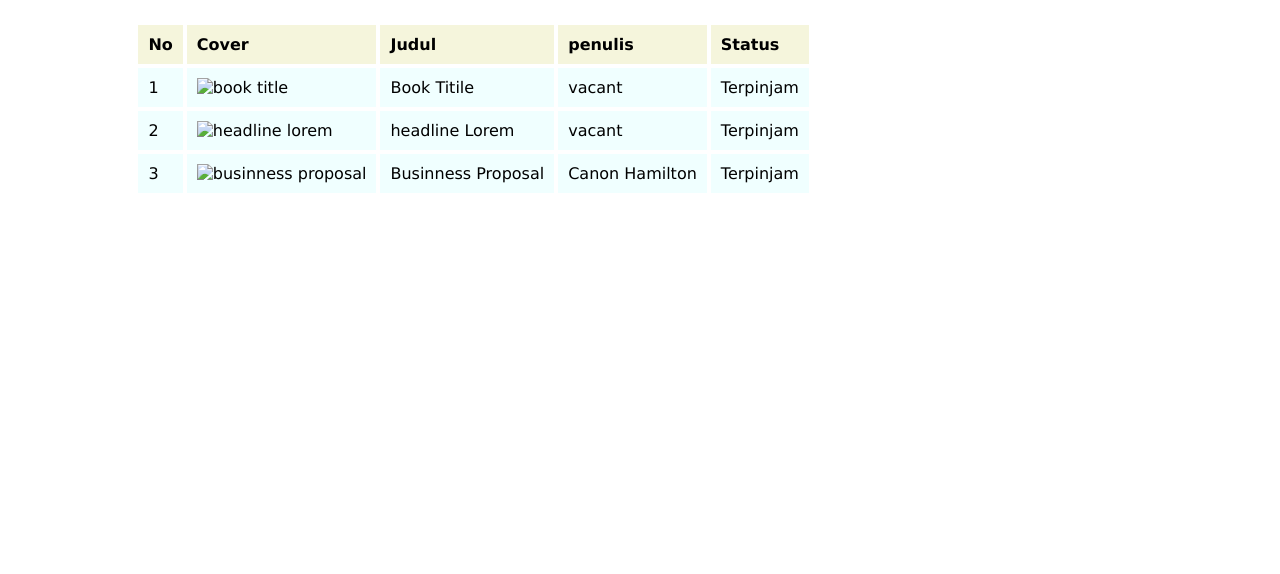
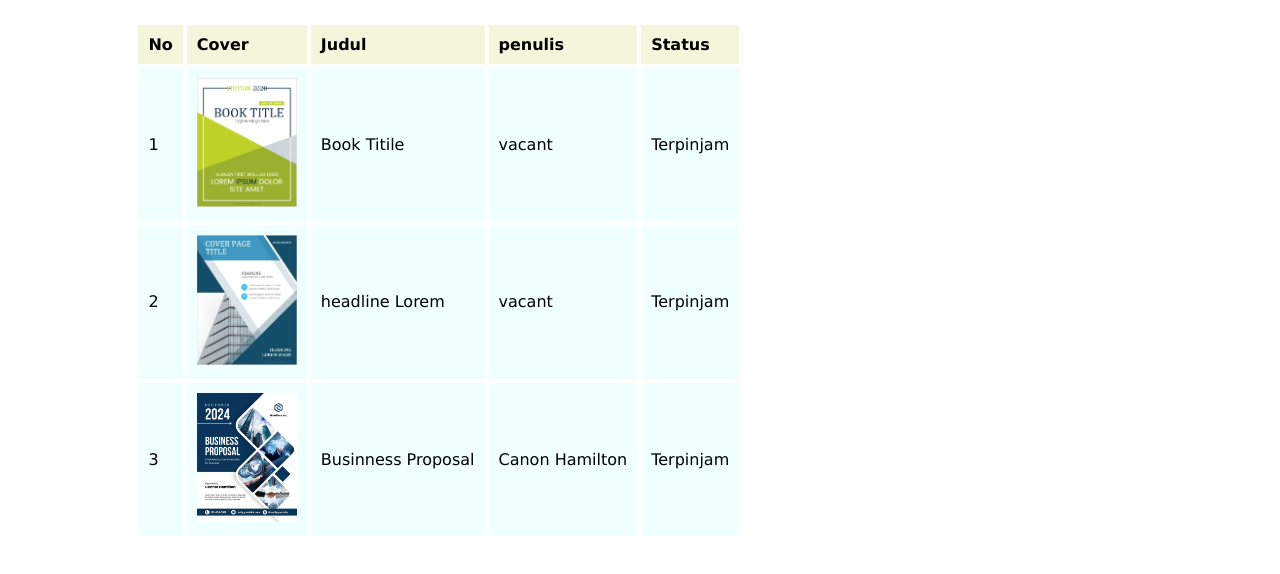
Before and after one commit to fauzifauzi320/buku, a plain HTML site: page index.html in a window 1280 px wide. Shown: the part 162-736 px from the top of the page. Drawn offline with Linux system fonts and the light colour scheme.

Commit message:
Update index.html

```diff
--- a/index.html
+++ b/index.html
@@ -42,7 +42,7 @@
 
             <tr class="tabel-konten">
                 <td>1</td>
-                <td><img src="image Book/Book1 book title.jpg" alt="book title"></td>
+                <td><img src="Book1 book title.jpg" alt="book title"></td>
                 <td>Book Titile</td>
                 <td>vacant</td>
                 <td>Terpinjam</td>
@@ -50,7 +50,7 @@
 
             <tr class="tabel-konten">
                 <td>2</td>
-                <td><img src="image Book/Book 2 headline lorem.jpg" alt="headline lorem"></td>
+                <td><img src="Book 2 headline lorem.jpg" alt="headline lorem"></td>
                 <td>headline Lorem</td>
                 <td>vacant</td>
                 <td>Terpinjam</td>
@@ -59,7 +59,7 @@
 
             <tr class="tabel-konten">
                 <td>3</td>
-                <td><img src="image Book/Book3 businness proposan canon hamilton.jpg" alt="businness proposal"></td>
+                <td><img src="Book3 businness proposan canon hamilton.jpg" alt="businness proposal"></td>
                 <td>Businness Proposal</td>
                 <td>Canon Hamilton</td>
                 <td>Terpinjam</td>
```
